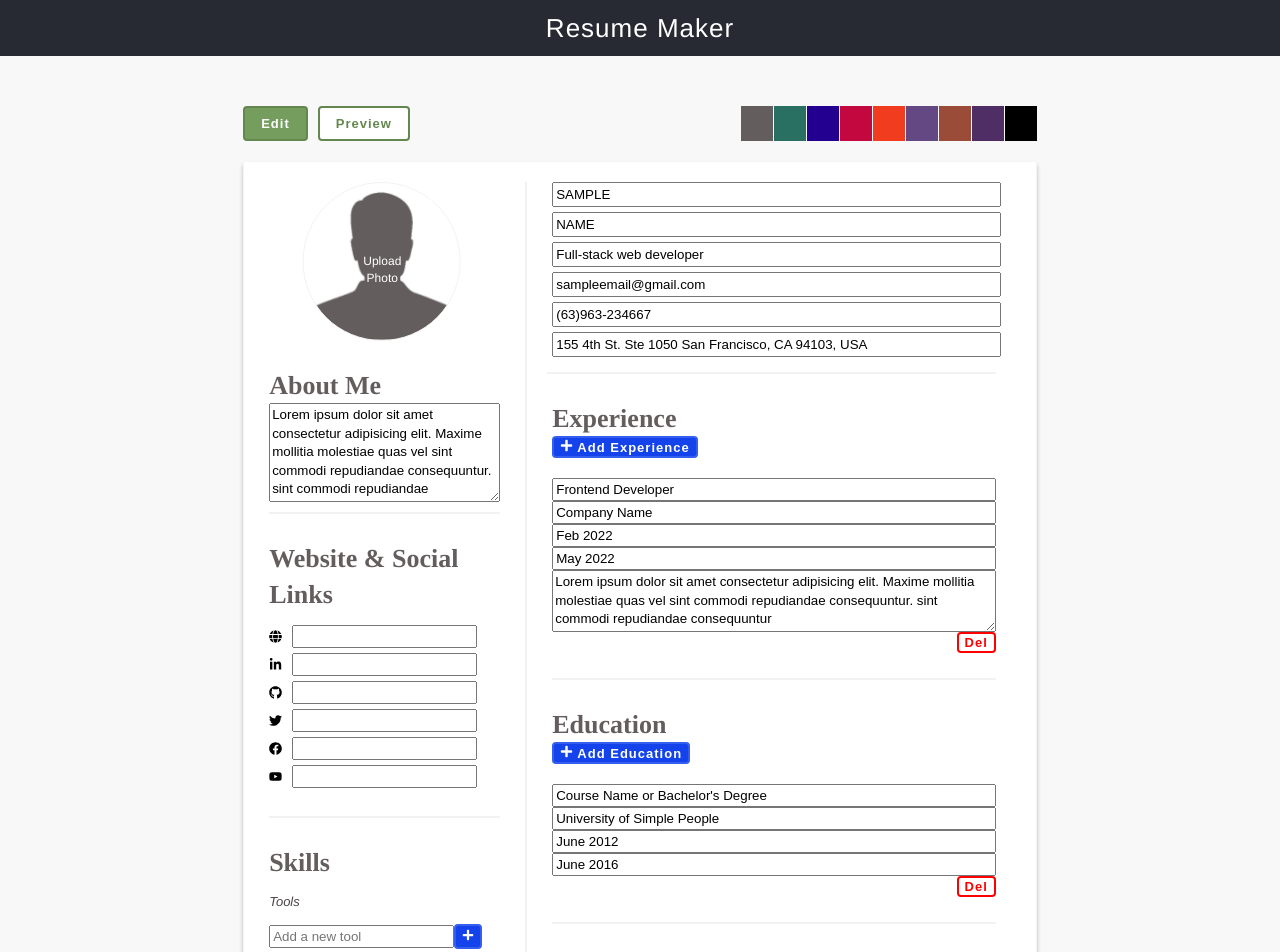
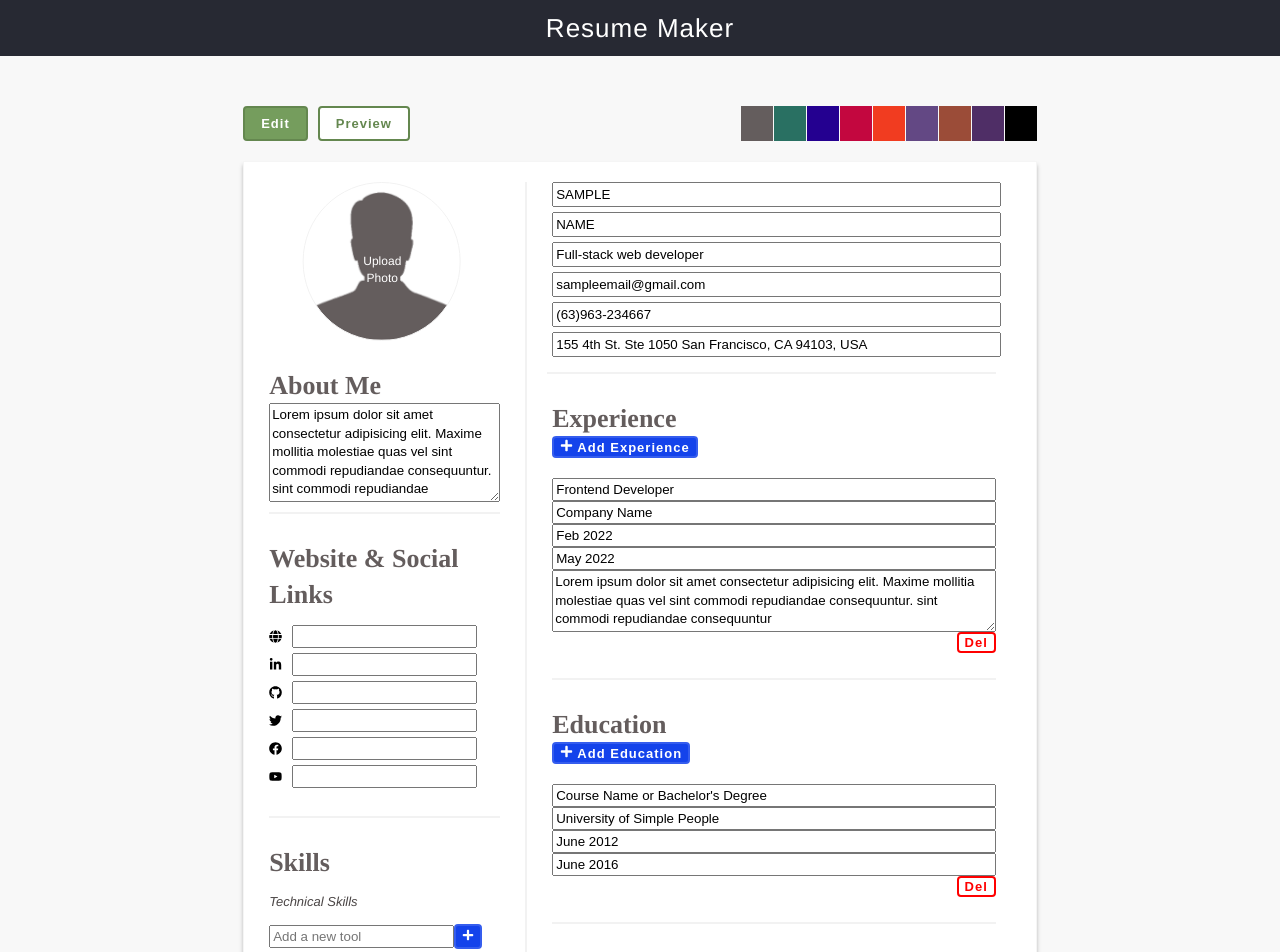
Before and after one commit to rcminerva2394/resume-maker, a React (Create React App) app: page / in a window 1280 px wide. Shown: the top 952 px of the page. Built offline with nearby package versions, Linux system fonts and the light colour scheme.

Commit message:
Edited tools to Technical Skills

```diff
--- a/src/components/EditForm/Skills/Skills.js
+++ b/src/components/EditForm/Skills/Skills.js
@@ -1,22 +1,26 @@
-import React from "react";
+import React from 'react';
 
-import SectionWrapper from "../../Utils/SectionWrapper";
-import AddSkill from "./AddSkill";
-import SkillsList from "./SkillsList";
+import SectionWrapper from '../../Utils/SectionWrapper';
+import AddSkill from './AddSkill';
+import SkillsList from './SkillsList';
 
 const Skills = ({ skills }) => {
-  return (
-    <SectionWrapper title={"Skills"} isLast={true}>
-      <AddSkill title={"Tools"} placeholder={"Add a new tool"} type={"tools"} />
-      <SkillsList type={"tools"} skills={skills.tools} />
-      <AddSkill
-        title={"Soft Skills"}
-        placeholder={"Add a new skill"}
-        type={"soft"}
-      />
-      <SkillsList type={"soft"} skills={skills.soft} />
-    </SectionWrapper>
-  );
+    return (
+        <SectionWrapper title={'Skills'} isLast={true}>
+            <AddSkill
+                title={'Technical Skills'}
+                placeholder={'Add a new tool'}
+                type={'tools'}
+            />
+            <SkillsList type={'tools'} skills={skills.tools} />
+            <AddSkill
+                title={'Soft Skills'}
+                placeholder={'Add a new skill'}
+                type={'soft'}
+            />
+            <SkillsList type={'soft'} skills={skills.soft} />
+        </SectionWrapper>
+    );
 };
 
 export default Skills;
--- a/src/components/PrevForm/PrevForm.js
+++ b/src/components/PrevForm/PrevForm.js
@@ -1,15 +1,15 @@
-import React from "react";
+import React from 'react';
 
-import SideBar from "../Utils/SideBar";
-import SectionWrapper from "../Utils/SectionWrapper";
-import Skills from "./Skills";
-import WebSocItem from "./WebSocItem";
-import MainContent from "../Utils/MainContent";
-import PersonalInfo from "./PersonalInfo";
-import ExperienceItem from "./ExperienceItem";
-import EducationItem from "./EducationItem";
+import SideBar from '../Utils/SideBar';
+import SectionWrapper from '../Utils/SectionWrapper';
+import Skills from './Skills';
+import WebSocItem from './WebSocItem';
+import MainContent from '../Utils/MainContent';
+import PersonalInfo from './PersonalInfo';
+import ExperienceItem from './ExperienceItem';
+import EducationItem from './EducationItem';
 
-import styled from "styled-components";
+import styled from 'styled-components';
 
 const PrevForm = React.forwardRef(
     (
@@ -25,38 +25,58 @@ const PrevForm = React.forwardRef(
         ref
     ) => {
         const experienceItems = experience.map((experienceItem) => (
-      <ExperienceItem key={experienceItem.id} experienceItem={experienceItem} />
+            <ExperienceItem
+                key={experienceItem.id}
+                experienceItem={experienceItem}
+            />
         ));
 
         const educationItems = education.map((educationItem) => (
-      <EducationItem key={educationItem.id} educationItem={educationItem} />
+            <EducationItem
+                key={educationItem.id}
+                educationItem={educationItem}
+            />
         ));
 
         const socLinkItems = socLinks.map((socLink) => (
-      <WebSocItem link={socLink.link} key={socLink.id} name={socLink.name} />
+            <WebSocItem
+                link={socLink.link}
+                key={socLink.id}
+                name={socLink.name}
+            />
         ));
 
         return (
             <BondPaper ref={ref}>
                 <SideBar>
-          <img alt="profile-pic" src={photo ? photo : null}></img>
-          <SectionWrapper title="About Me">
+                    <img alt='profile-pic' src={photo ? photo : null}></img>
+                    <SectionWrapper title='About Me'>
                         <p>{aboutMe}</p>
                     </SectionWrapper>
-          <SectionWrapper title="Website & Social Links">
+                    <SectionWrapper title='Website & Social Links'>
                         <ul>{socLinkItems}</ul>
                     </SectionWrapper>
-          <SectionWrapper title="Skills" isLast={true}>
-            <Skills skills={skills.tools} title={"Tools"}></Skills>
-            <Skills skills={skills.soft} title={"Soft Skills"}></Skills>
+                    <SectionWrapper title='Skills' isLast={true}>
+                        <Skills
+                            skills={skills.tools}
+                            title={'Technical Skills'}
+                        ></Skills>
+                        <Skills
+                            skills={skills.soft}
+                            title={'Soft Skills'}
+                        ></Skills>
                     </SectionWrapper>
                 </SideBar>
                 <MainContent>
                     <PersonalInfo personalInfo={personalInfo} />
-          <SectionWrapper title="Experience" isMain={true}>
+                    <SectionWrapper title='Experience' isMain={true}>
                         {experienceItems}
                     </SectionWrapper>
-          <SectionWrapper title="Education" isMain={true} isLast={true}>
+                    <SectionWrapper
+                        title='Education'
+                        isMain={true}
+                        isLast={true}
+                    >
                         {educationItems}
                     </SectionWrapper>
                 </MainContent>
@@ -69,7 +89,7 @@ const BondPaper = styled.div`
     display: flex;
     flex-direction: row;
     width: 210mm;
-  height: ${(props) => (props.isEditForm ? "100%" : "297mm")};
+    height: ${(props) => (props.isEditForm ? '100%' : '297mm')};
     background-color: white;
     border: 1px solid #f5f5f5;
     box-shadow: 0px 4px 4px rgba(0, 0, 0, 0.25);
```
Lines whose indentation alone changed are shown as unchanged.
